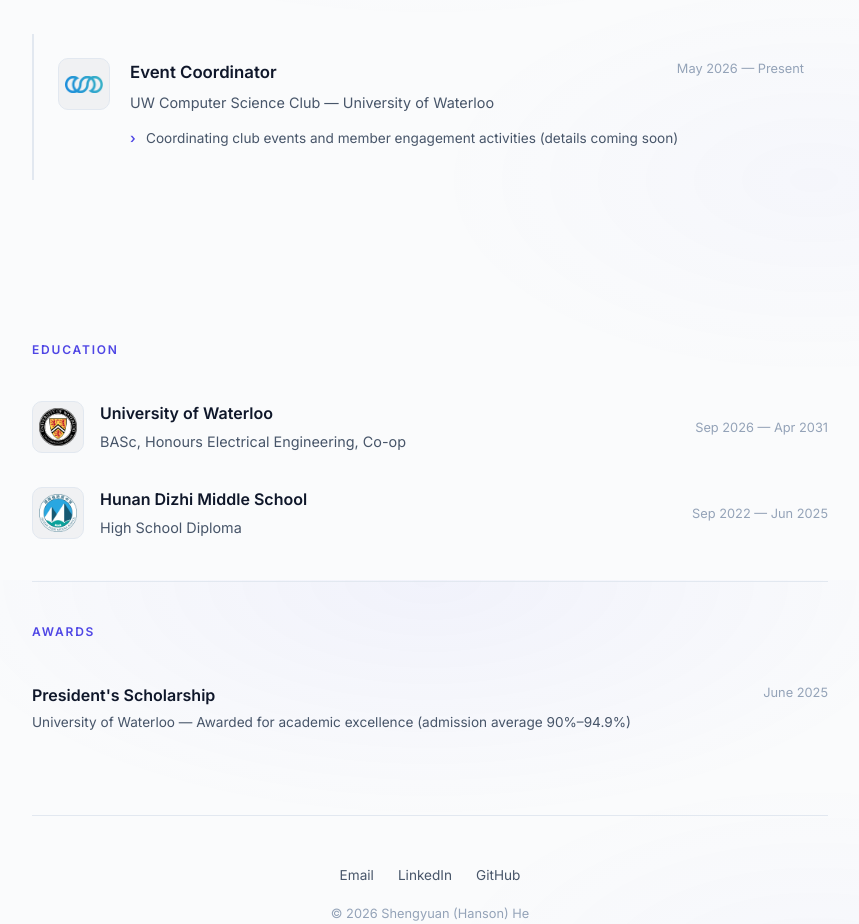
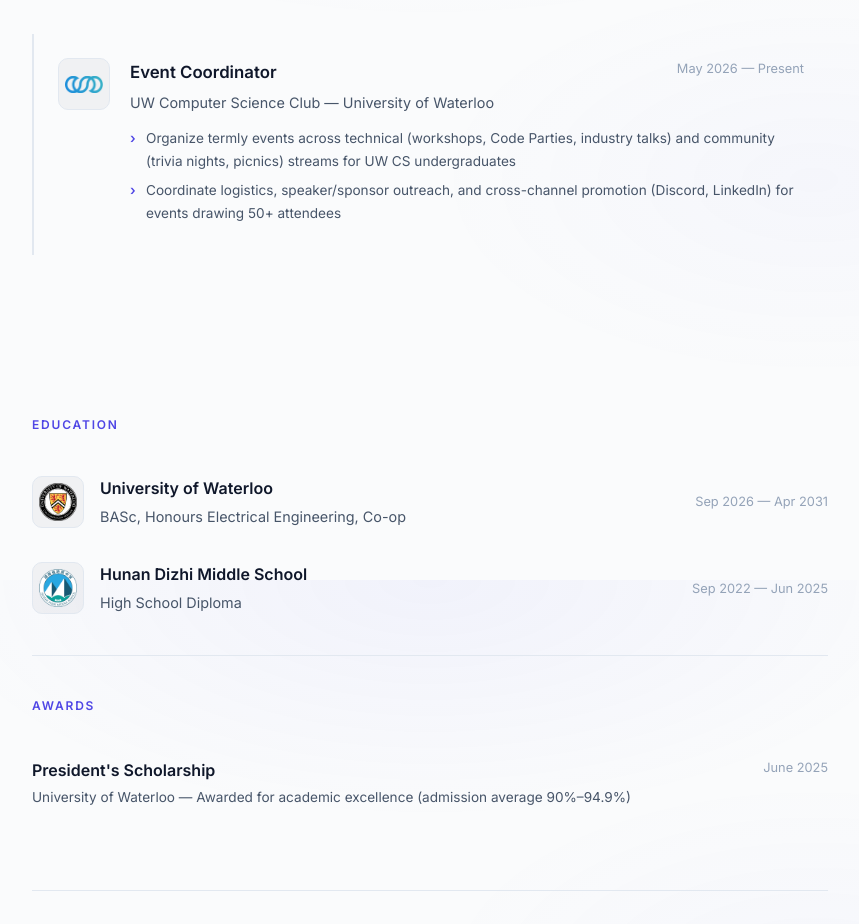
Before and after one commit to HansonHe-UW/HansonHe-UW.github.io, a React (Vite) app: page / in a window 1280 px wide. Shown: the part 4220-5144 px from the top of the page, without its empty margins (210-1069 px from the left). Built offline with nearby package versions, Linux system fonts and the light colour scheme.

Commit message:
Update CSC extracurricular description

```diff
--- a/src/components/Extracurricular.jsx
+++ b/src/components/Extracurricular.jsx
@@ -36,7 +36,8 @@ export default function Extracurricular() {
                             UW Computer Science Club — University of Waterloo
                         </p>
                         <ul className="experience-highlights">
-                            <li>Coordinating club events and member engagement activities (details coming soon)</li>
+                            <li>Organize termly events across technical (workshops, Code Parties, industry talks) and community (trivia nights, picnics) streams for UW CS undergraduates</li>
+                            <li>Coordinate logistics, speaker/sponsor outreach, and cross-channel promotion (Discord, LinkedIn) for events drawing 50+ attendees</li>
                         </ul>
                     </div>
                 </motion.div>
```
